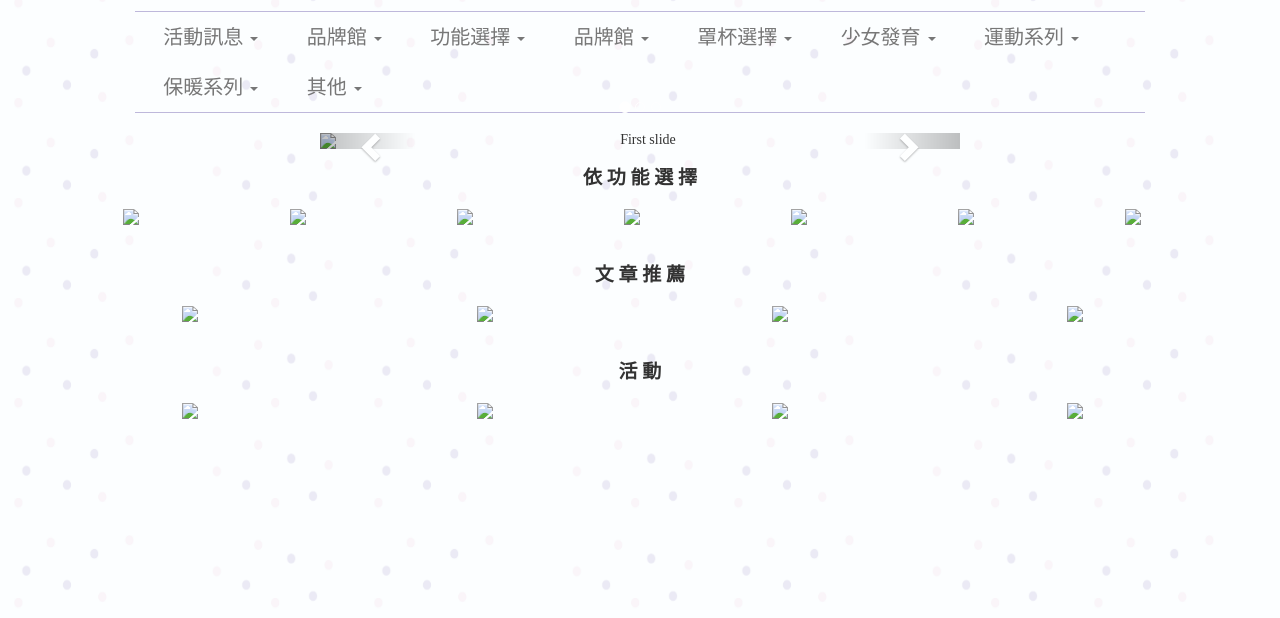
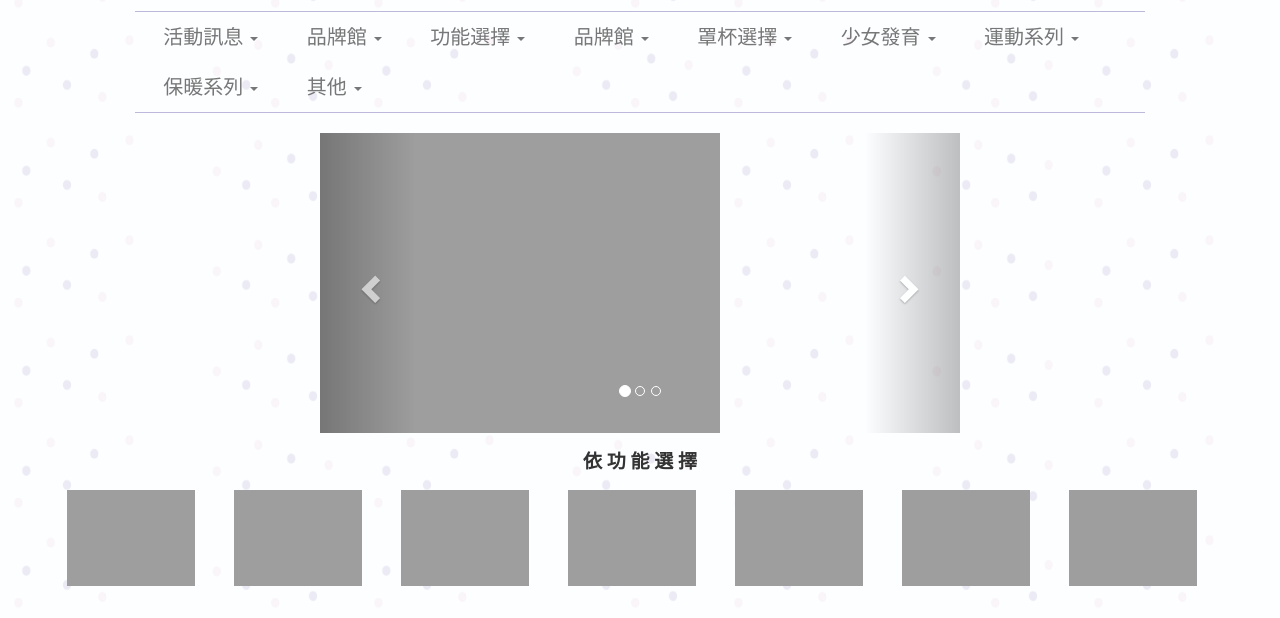
Before and after one commit to a0920069082b/Official_website, a plain HTML site: page index.html in a window 1280 px wide. Shown: the part 178-796 px from the top of the page. Drawn offline with nearby package versions, Linux system fonts and the light colour scheme; the site is published under a folder, as on GitHub Pages, so addresses that start at the root find nothing.

Commit message:
2019.04.23版本-2

```diff
--- a/index.html
+++ b/index.html
@@ -164,13 +164,13 @@
             </ol>
             <div class="carousel-inner">
                 <div class="item active">
-                    <img src="/images/484717.jpg"" alt=" First slide">
+                    <img src="images/484717.jpg"" alt=" First slide">
                 </div>
                 <div class="item">
-                    <img src="/images/526200.jpg" alt="Second slide">
+                    <img src="images/526200.jpg" alt="Second slide">
                 </div>
                 <div class="item">
-                    <img src="/images/539622.jpg" alt="Third slide">
+                    <img src="images/539622.jpg" alt="Third slide">
                 </div>
             </div>
             <a class="left carousel-control" href="#myCarousel" role="button" data-slide="prev">
@@ -186,57 +186,57 @@
             <label class='productShowTitle'>依 功 能 選 擇</label>
             <br />
             <div class='productShowImageDiv01'>
-                <img class='productShowImageDiv01Image' src='/images/484717.jpg' />
+                <img class='productShowImageDiv01Image' src='images/484717.jpg' />
             </div>
             <div class='productShowImageDiv01'>
-                <img class='productShowImageDiv01Image' src='/images/484717.jpg' />
+                <img class='productShowImageDiv01Image' src='images/484717.jpg' />
             </div>
             <div class='productShowImageDiv01'>
-                <img class='productShowImageDiv01Image' src='/images/484717.jpg' />
+                <img class='productShowImageDiv01Image' src='images/484717.jpg' />
             </div>
             <div class='productShowImageDiv01'>
-                <img class='productShowImageDiv01Image' src='/images/484717.jpg' />
+                <img class='productShowImageDiv01Image' src='images/484717.jpg' />
             </div>
             <div class='productShowImageDiv01'>
-                <img class='productShowImageDiv01Image' src='/images/484717.jpg' />
+                <img class='productShowImageDiv01Image' src='images/484717.jpg' />
             </div>
             <div class='productShowImageDiv01'>
-                <img class='productShowImageDiv01Image' src='/images/484717.jpg' />
+                <img class='productShowImageDiv01Image' src='images/484717.jpg' />
             </div>
             <div class='productShowImageDiv01'>
-                <img class='productShowImageDiv01Image' src='/images/484717.jpg' />
+                <img class='productShowImageDiv01Image' src='images/484717.jpg' />
             </div>
         </div>
         <div class='productShow'>
             <label class='productShowTitle'>文 章 推 薦</label>
             <br />
             <div class='productShowImageDiv02'>
-                <img class='productShowImageDiv02Image' src='/images/484717.jpg' />
+                <img class='productShowImageDiv02Image' src='images/484717.jpg' />
             </div>
             <div class='productShowImageDiv02'>
-                <img class='productShowImageDiv02Image' src='/images/484717.jpg' />
+                <img class='productShowImageDiv02Image' src='images/484717.jpg' />
             </div>
             <div class='productShowImageDiv02'>
-                <img class='productShowImageDiv02Image' src='/images/484717.jpg' />
+                <img class='productShowImageDiv02Image' src='images/484717.jpg' />
             </div>
             <div class='productShowImageDiv02'>
-                <img class='productShowImageDiv02Image' src='/images/484717.jpg' />
+                <img class='productShowImageDiv02Image' src='images/484717.jpg' />
             </div>
         </div>
         <div class='productShow'>
             <label class='productShowTitle'>活 動</label>
             <br />
             <div class='productShowImageDiv02'>
-                <img class='productShowImageDiv02Image' src='/images/484717.jpg' />
+                <img class='productShowImageDiv02Image' src='images/484717.jpg' />
             </div>
             <div class='productShowImageDiv02'>
-                <img class='productShowImageDiv02Image' src='/images/484717.jpg' />
+                <img class='productShowImageDiv02Image' src='images/484717.jpg' />
             </div>
             <div class='productShowImageDiv02'>
-                <img class='productShowImageDiv02Image' src='/images/484717.jpg' />
+                <img class='productShowImageDiv02Image' src='images/484717.jpg' />
             </div>
             <div class='productShowImageDiv02'>
-                <img class='productShowImageDiv02Image' src='/images/484717.jpg' />
+                <img class='productShowImageDiv02Image' src='images/484717.jpg' />
             </div>
         </div>
     </div>
```
